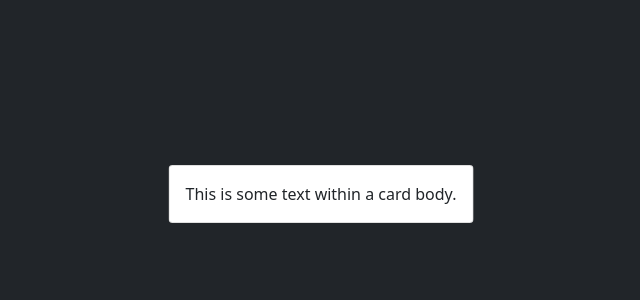
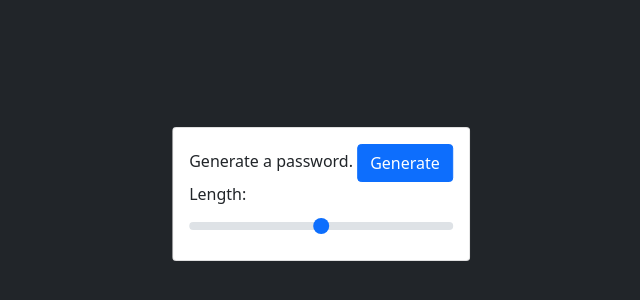
Before and after one commit to EngineNeo/passgenJS, a plain HTML site: page index.html in a window 1280 px wide. Shown: the part 206-506 px from the top of the page, without its empty margins (319-959 px from the left). Drawn offline with nearby package versions, Linux system fonts and the light colour scheme.

Commit message:
Range slider for password length

```diff
--- a/index.html
+++ b/index.html
@@ -7,9 +7,17 @@
     <title>Password Generator</title>
 </head>
 <body class="bg-dark">
-    <div class="card position-absolute top-50 start-50 translate-middle">
-        <div class="card-body">
-          This is some text within a card body.
+    <div class="card position-absolute top-50 start-50 translate-middle ">
+        <div class="card-body" id="generated-password">
+            Generate a password.
+            <button class="btn btn-primary" type="submit">Generate</button>
+            <br>
+            <label for="customRange3" class="form-label">Length: </label>
+            <input type="range"
+                   class="form-range"
+                   min="8" max="100"
+                   step="1"
+                   id="pass-len">
         </div>
       </div>
 
--- a/index.js
+++ b/index.js
@@ -0,0 +1,12 @@
+generatedPassword = document.getElementById('generated-password')
+passLen = document.getElementById('pass-len')
+
+function generatePass() {
+    let str = 'ABCDEGFHIGKLMNOPQRSTUVWXYZ'
+    let specialChar = '!@#$%^&*?=-'
+
+    for(i=0; i < passLen; i++) {
+        let char = Math.floor(Math.random()
+                              * str.length + 1)
+    }
+}
```
